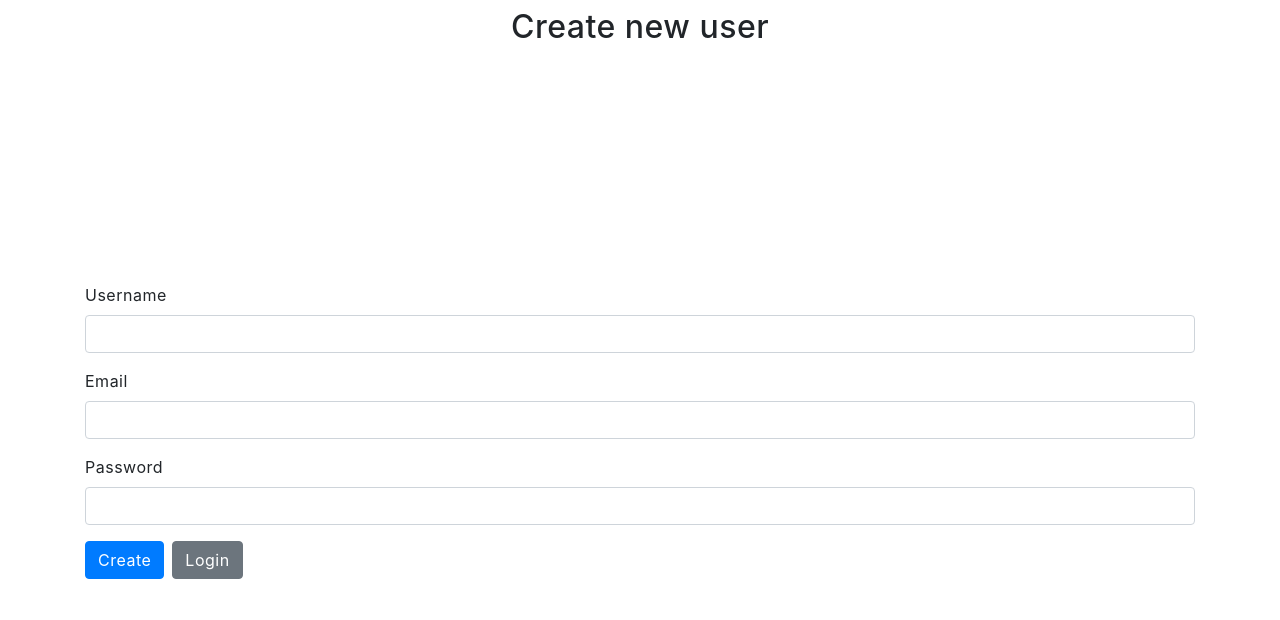
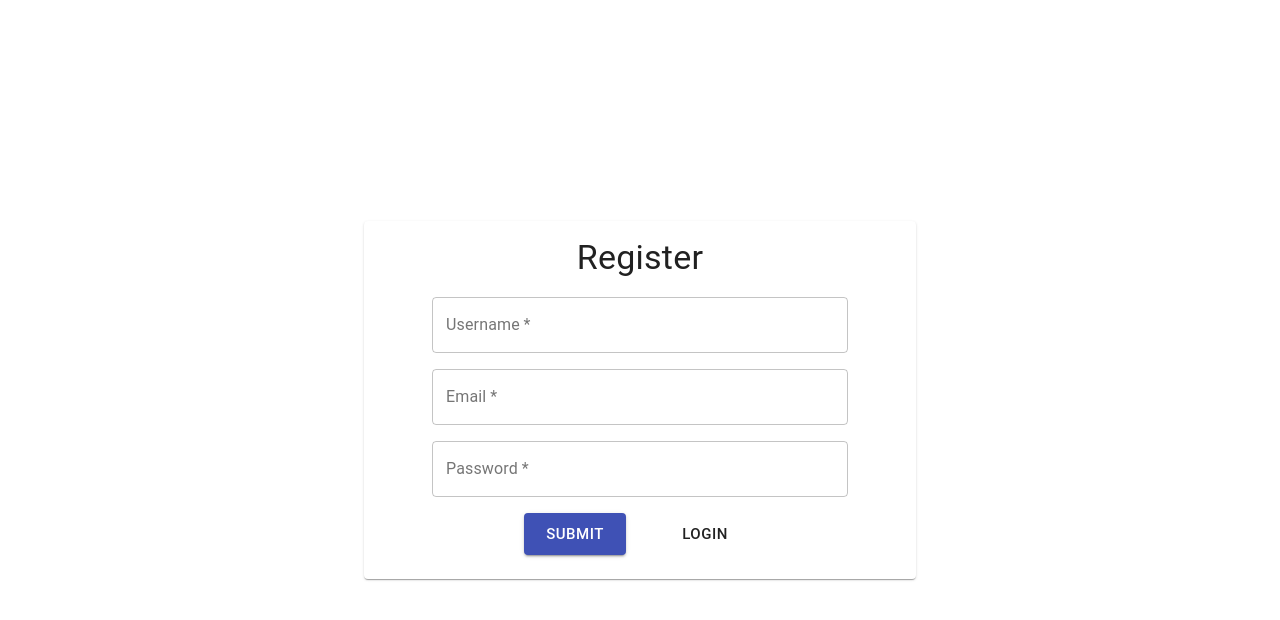
Before and after one commit to Tionbai/messaging-app-react, a React (Create React App) app in the folder client/: page /register in a window 1280 px wide. Shown: the top 620 px of the page. Built offline with nearby package versions, Linux system fonts and the light colour scheme; no server answers.

Commit message:
Changed to Material UI from bootstrap in register and login

```diff
--- a/client/package.json
+++ b/client/package.json
@@ -3,6 +3,7 @@
   "version": "0.1.0",
   "private": true,
   "dependencies": {
+    "@material-ui/core": "^4.11.3",
     "@testing-library/jest-dom": "^5.11.4",
     "@testing-library/react": "^11.1.0",
     "@testing-library/user-event": "^12.1.10",
--- a/client/src/components/components/Login.jsx
+++ b/client/src/components/components/Login.jsx
@@ -1,11 +1,30 @@
 import React, { useEffect, useRef } from 'react';
 import { Link, withRouter } from 'react-router-dom';
-import { Container, Form, Button, Alert } from 'react-bootstrap';
+import {
+  Container,
+  Button,
+  Grid,
+  Typography,
+  TextField,
+  makeStyles,
+  Paper,
+} from '@material-ui/core';
 import { useAPI } from '../../contexts/APIProvider';
 import history from '../../history';
 
+const useStyles = makeStyles((theme) => ({
+  root: {
+    '& .MuiFormControl-root': { width: '80%', margin: theme.spacing(1) },
+    '& .MuiButtonBase-root': { margin: theme.spacing(1) },
+  },
+  form: {
+    padding: theme.spacing(2),
+  },
+}));
+
 const Login = () => {
   const { token, loginUser, apiResponseMessage } = useAPI();
+  const classes = useStyles();
   const usernameRef = useRef();
   const passwordRef = useRef();
 
@@ -22,30 +41,54 @@ const Login = () => {
   };
 
   return (
-    <Container className="align-items-center d-flex flex-column" style={{ height: '100vh' }}>
-      <h2 className="py-2">Login</h2>
-      <Form onSubmit={handleSubmit} className="w-100 my-auto">
-        <Form.Group>
-          <Form.Label>Username</Form.Label>
-          <Form.Control type="text" autoComplete="on" ref={usernameRef} required />
-        </Form.Group>
-        <Form.Group>
-          <Form.Label>Password</Form.Label>
-          <Form.Control type="password" autoComplete="on" ref={passwordRef} required />
-        </Form.Group>
+    <Container maxWidth="sm" align="center">
+      <Grid container direction="column" style={{ height: '100vh' }} justify="center">
+        <Paper className={classes.form}>
+          <Typography variant="h4" style={{ marginBottom: 10 }}>
+            Login
+          </Typography>
+          <form onSubmit={handleSubmit} className={classes.root}>
+            <Grid container direction="column">
+              <Grid item>
+                <TextField
+                  label="Username"
+                  variant="outlined"
+                  inputRef={usernameRef}
+                  required
+                />
+              </Grid>
+              <Grid item>
+                <TextField
+                  label="Password"
+                  variant="outlined"
+                  inputRef={passwordRef}
+                  required
+                />
+              </Grid>
               {apiResponseMessage.type === 'error' && (
-          <Alert variant="danger">{apiResponseMessage.message}</Alert>
+                <div variant="danger">{apiResponseMessage.message}</div>
               )}
               {apiResponseMessage.type === 'success' && (
-          <Alert variant="success">{apiResponseMessage.message}</Alert>
+                <div variant="success">{apiResponseMessage.message}</div>
               )}
-        <Button type="submit" className="mr-2">
-          Login
+              <Grid container direction="row" justify="center">
+                <Grid item xs="4">
+                  <Button size="large" variant="contained" color="primary" type="submit">
+                    Submit
                   </Button>
-        <Link to="register">
-          <Button variant="secondary">Create a new user</Button>
+                </Grid>
+                <Grid item xs="4">
+                  <Link to="/Register">
+                    <Button color="primary" size="large" variant="text">
+                      Register
+                    </Button>
                   </Link>
-      </Form>
+                </Grid>
+              </Grid>
+            </Grid>
+          </form>
+        </Paper>
+      </Grid>
     </Container>
   );
 };
--- a/client/src/components/components/Register.jsx
+++ b/client/src/components/components/Register.jsx
@@ -1,10 +1,29 @@
 import React, { useRef } from 'react';
-import { Link } from 'react-router-dom';
-import { Container, Form, Button, Alert } from 'react-bootstrap';
+import { Link, withRouter } from 'react-router-dom';
+import {
+  Container,
+  Button,
+  Grid,
+  Typography,
+  TextField,
+  makeStyles,
+  Paper,
+} from '@material-ui/core';
 import { useAPI } from '../../contexts/APIProvider';
+
+const useStyles = makeStyles((theme) => ({
+  root: {
+    '& .MuiFormControl-root': { width: '80%', margin: theme.spacing(1) },
+    '& .MuiButtonBase-root': { margin: theme.spacing(1) },
+  },
+  form: {
+    padding: theme.spacing(2),
+  },
+}));
 
 const Register = () => {
   const { typeError, registerUser } = useAPI();
+  const classes = useStyles();
   const usernameRef = useRef();
   const emailRef = useRef();
   const passwordRef = useRef();
@@ -16,40 +35,63 @@ const Register = () => {
   };
 
   return (
-    <Container className="align-items-center d-flex flex-column" style={{ height: '100vh' }}>
-      <h2 className="py-2">Create new user</h2>
-      <Form onSubmit={handleSubmit} className="w-100 my-auto">
-        <Form.Group>
-          <Form.Label>Username</Form.Label>
-          <Form.Control type="text" autoComplete="on" ref={usernameRef} required />
+    <Container maxWidth="sm" align="center">
+      <Grid container direction="column" style={{ height: '100vh' }} justify="center">
+        <Paper className={classes.form}>
+          <Typography variant="h4" style={{ marginBottom: 10 }}>
+            Register
+          </Typography>
+          <form onSubmit={handleSubmit} className={classes.root}>
+            <Grid container direction="column">
+              <Grid item>
+                <TextField
+                  label="Username"
+                  variant="outlined"
+                  inputRef={usernameRef}
+                  required
+                />
                 {typeError('error-username') && (
-            <Alert variant="danger">{typeError('error-username')}</Alert>
+                  <div variant="danger">{typeError('error-username')}</div>
                 )}
-        </Form.Group>
-        <Form.Group>
-          <Form.Label>Email</Form.Label>
-          <Form.Control type="text" autoComplete="on" ref={emailRef} required />
+              </Grid>
+              <Grid item>
+                <TextField label="Email" variant="outlined" inputRef={emailRef} required />
                 {typeError('error-email') && (
-            <Alert variant="danger">{typeError('error-email')}</Alert>
+                  <div variant="danger">{typeError('error-email')}</div>
                 )}
-        </Form.Group>
-        <Form.Group>
-          <Form.Label>Password</Form.Label>
-          <Form.Control type="text" autoComplete="on" ref={passwordRef} required />
+              </Grid>
+              <Grid item>
+                <TextField
+                  label="Password"
+                  variant="outlined"
+                  inputRef={passwordRef}
+                  required
+                />
                 {typeError('error-password') && (
-            <Alert variant="danger">{typeError('error-password')}</Alert>
+                  <div variant="danger">{typeError('error-password')}</div>
                 )}
-        </Form.Group>
+              </Grid>
               {/* TODO: Add validation message to screen before redirect to login, or on login screen after redirect */}
-        <Button type="submit" className="mr-2">
-          Create
+              <Grid container direction="row" justify="center">
+                <Grid item xs="3">
+                  <Button size="large" variant="contained" color="primary" type="submit">
+                    Submit
                   </Button>
-        <Link to="/login">
-          <Button variant="secondary">Login</Button>
+                </Grid>
+                <Grid item xs="3">
+                  <Link to="/Login">
+                    <Button size="large" variant="text">
+                      Login
+                    </Button>
                   </Link>
-      </Form>
+                </Grid>
+              </Grid>
+            </Grid>
+          </form>
+        </Paper>
+      </Grid>
     </Container>
   );
 };
 
-export default Register;
+export default withRouter(Register);
--- a/client/src/components/components/components/Sidebar.jsx
+++ b/client/src/components/components/components/Sidebar.jsx
@@ -22,7 +22,7 @@ const Sidebar = () => {
     <nav style={{ width: '250px' }} className="d-flex flex-column border justify-content-end">
       <section className="d-flex flex-column flex-grow-1">
         <Tabs activeKey={key} onSelect={(k) => setKey(k)}>
-          <Tab eventKey={chatroomsKey} title="Chatrooms">
+          <Tab eventKey={chatroomsKey} title="Chats">
             <SidebarChatrooms />
           </Tab>
           <Tab eventKey={contactsKey} title="Contacts">
--- a/client/src/components/components/components/components/SidebarOptions.jsx
+++ b/client/src/components/components/components/components/SidebarOptions.jsx
@@ -1,5 +1,6 @@
 import React, { useState } from 'react';
-import { Modal, Button } from 'react-bootstrap';
+import { Modal } from 'react-bootstrap';
+import { Button } from '@material-ui/core';
 import { useAPI } from '../../../../contexts/APIProvider';
 import ModalTemplate from './ModalTemplate';
 
```
Also changed, not shown: 2 other files (tests, documents, lock files or other folders). Lines whose indentation alone changed are shown as unchanged.
